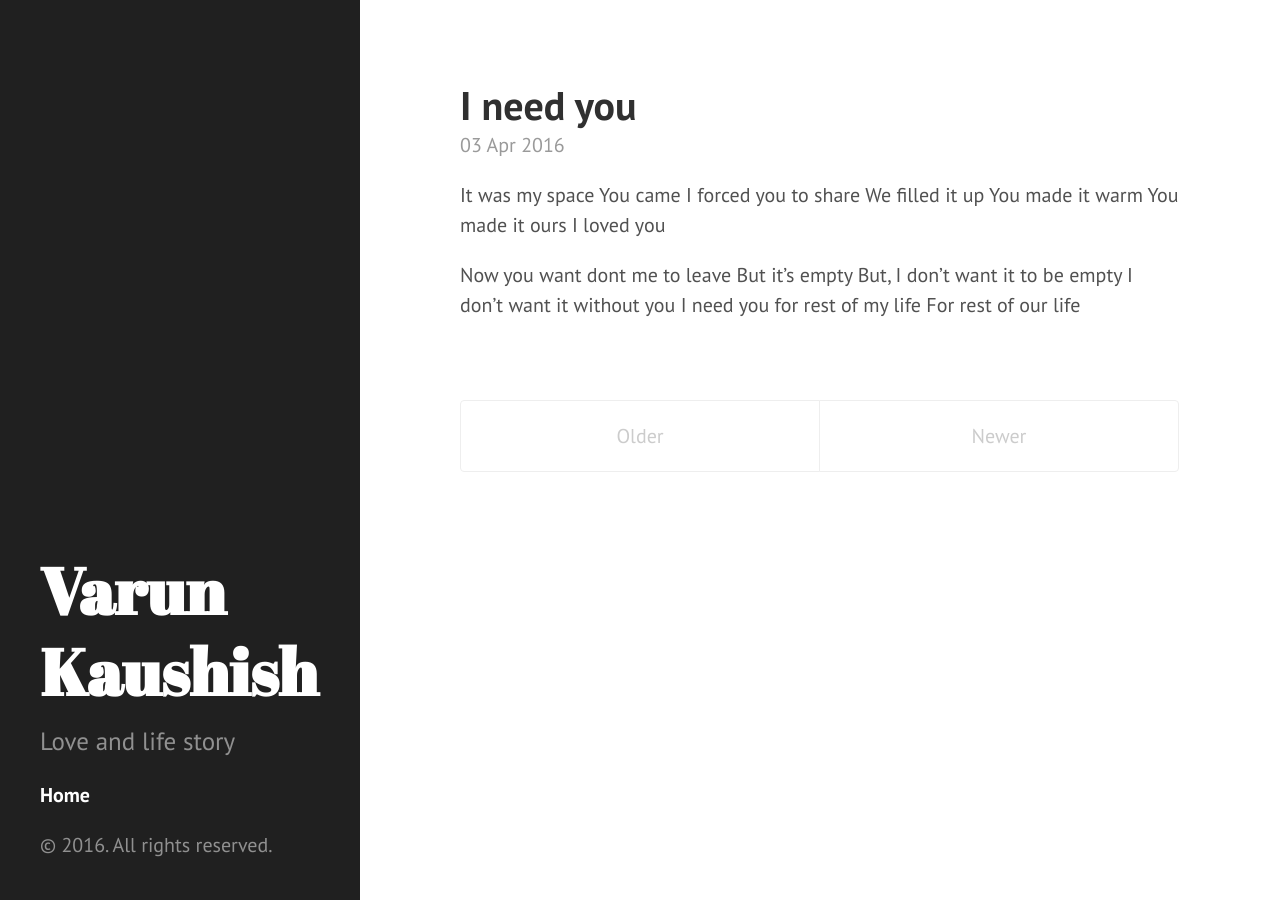
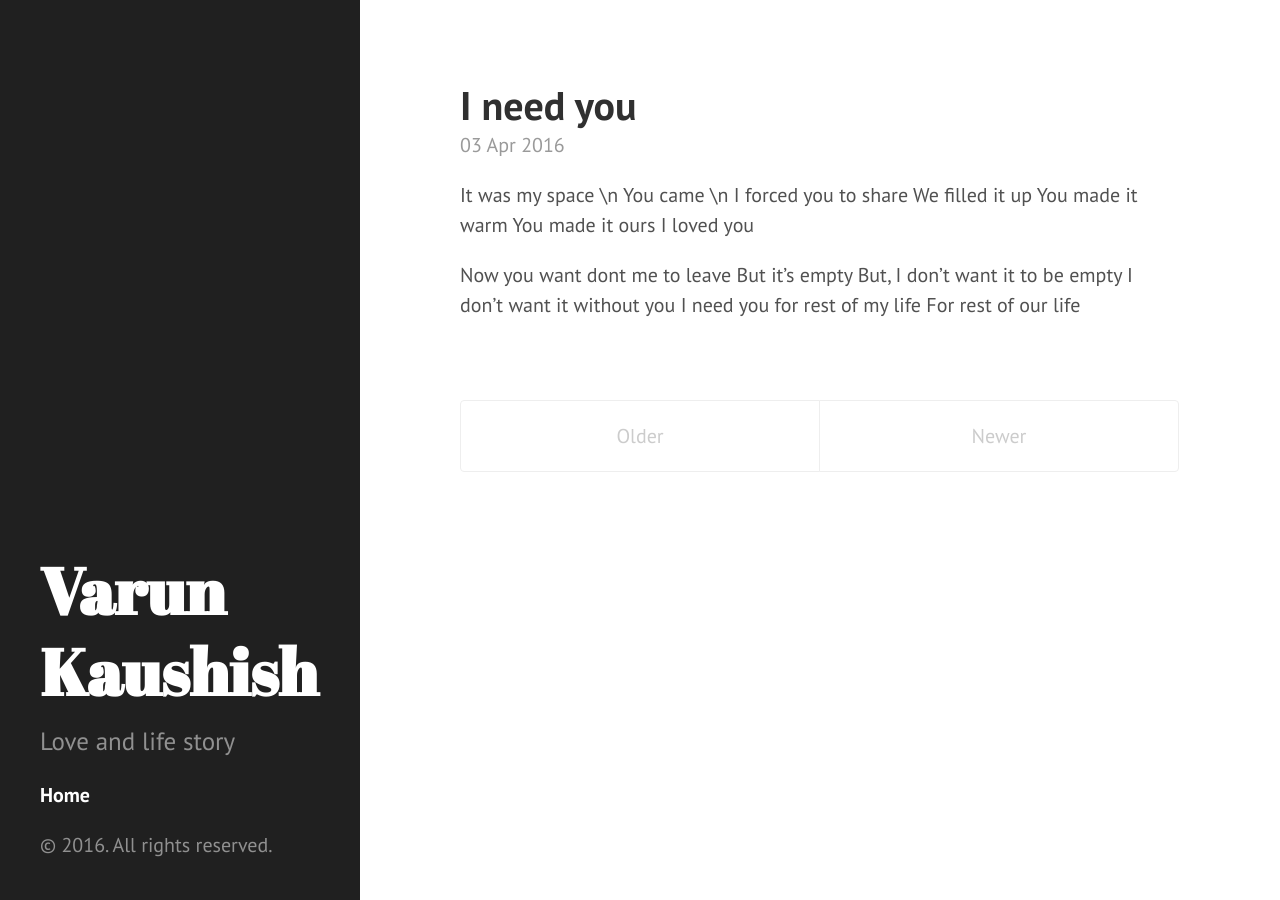
Before and after one commit to varunkaushish/varunkaushish.github.io, a Jekyll site: the page built from index.html, in a window 1280 px wide. Built offline with Jekyll 4.4.1, drawn with Linux system fonts in a browser that asks for light colours; the list of posts is cut into pages by our own code.

```diff
--- a/_posts/2016-04-03-when-i-say-i-love-you.markdown
+++ b/_posts/2016-04-03-when-i-say-i-love-you.markdown
@@ -3,8 +3,8 @@ published: true
 title: I need you
 layout: post
 ---
-It was my space
-You came
+It was my space \n
+You came \n
 I forced you to share
 We filled it up
 You made it warm
```
